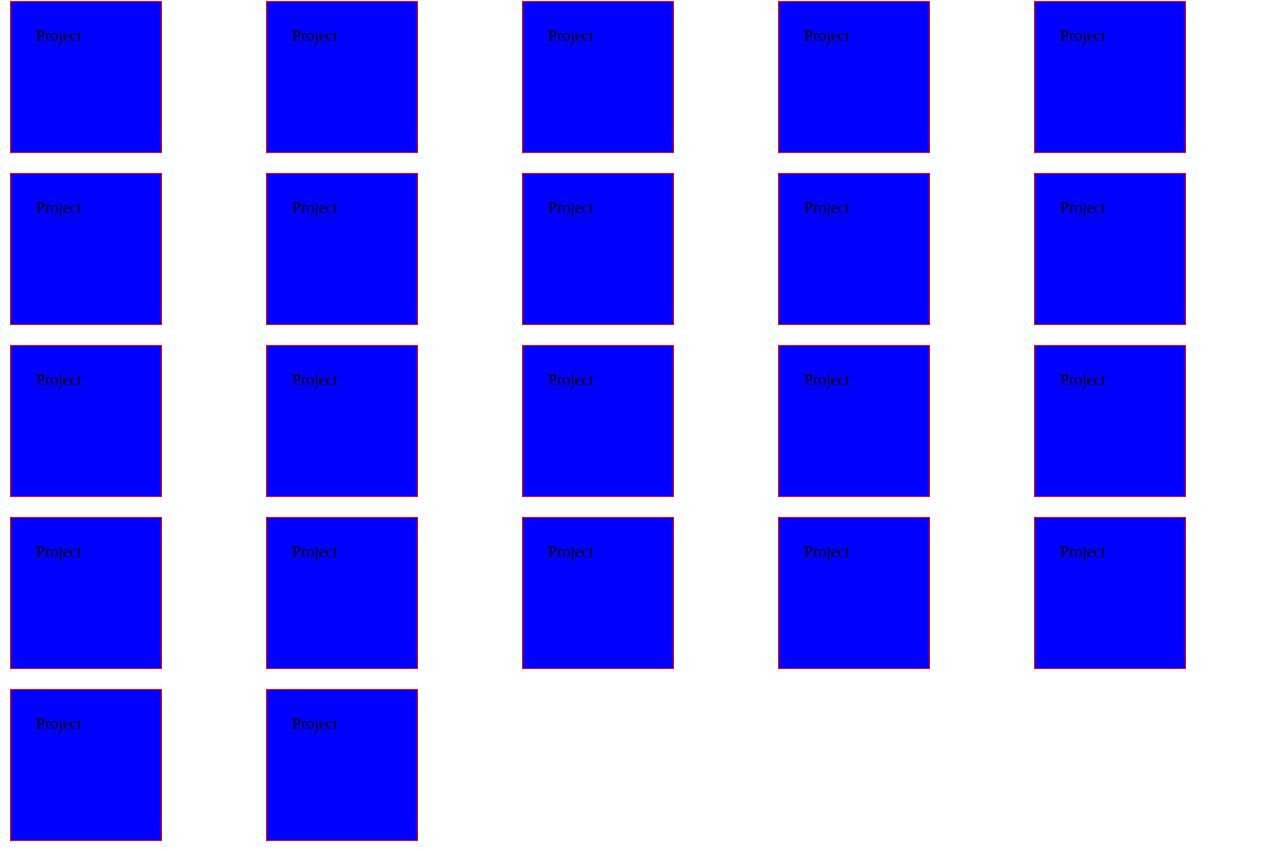
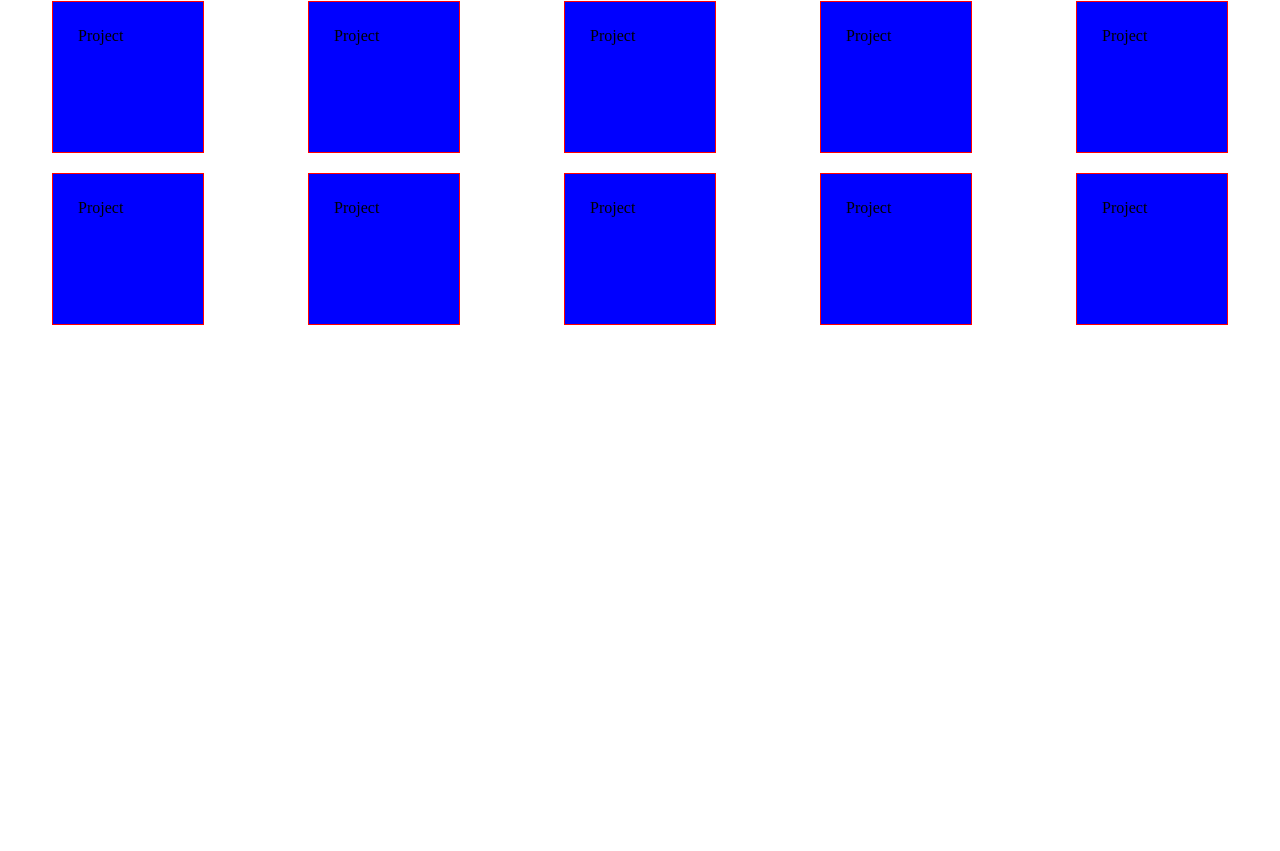
Before and after one commit to shrish-sharma-git/selfcad-react-ui, a React (Create React App) app: page / in a window 1280 px wide. Shown: the part 753-1604 px from the top of the page. After the commit the page ends 1088 px from the top, so only its background shows below. Built offline with nearby package versions, Linux system fonts and the light colour scheme.

Commit message:
fixed card alignment

```diff
--- a/src/App.css
+++ b/src/App.css
@@ -1,6 +1,10 @@
 .project-section {
     display: grid;
     grid-template-columns: 1fr 1fr 1fr 1fr 1fr;
+
+    margin: 400px 0 0 0;
+
     overflow: auto;
-    margin-top: 400px;
+
+    justify-items: center;
 }
--- a/src/App.js
+++ b/src/App.js
@@ -27,18 +27,6 @@ function App() {
        <Box />
        <Box />
        <Box />
-       <Box />
-       <Box />
-       <Box />
-       <Box />
-       <Box />
-       <Box />
-       <Box />
-       <Box />
-       <Box />
-       <Box />
-       <Box />
-       <Box />
       </div>
     </div>
   );
```
